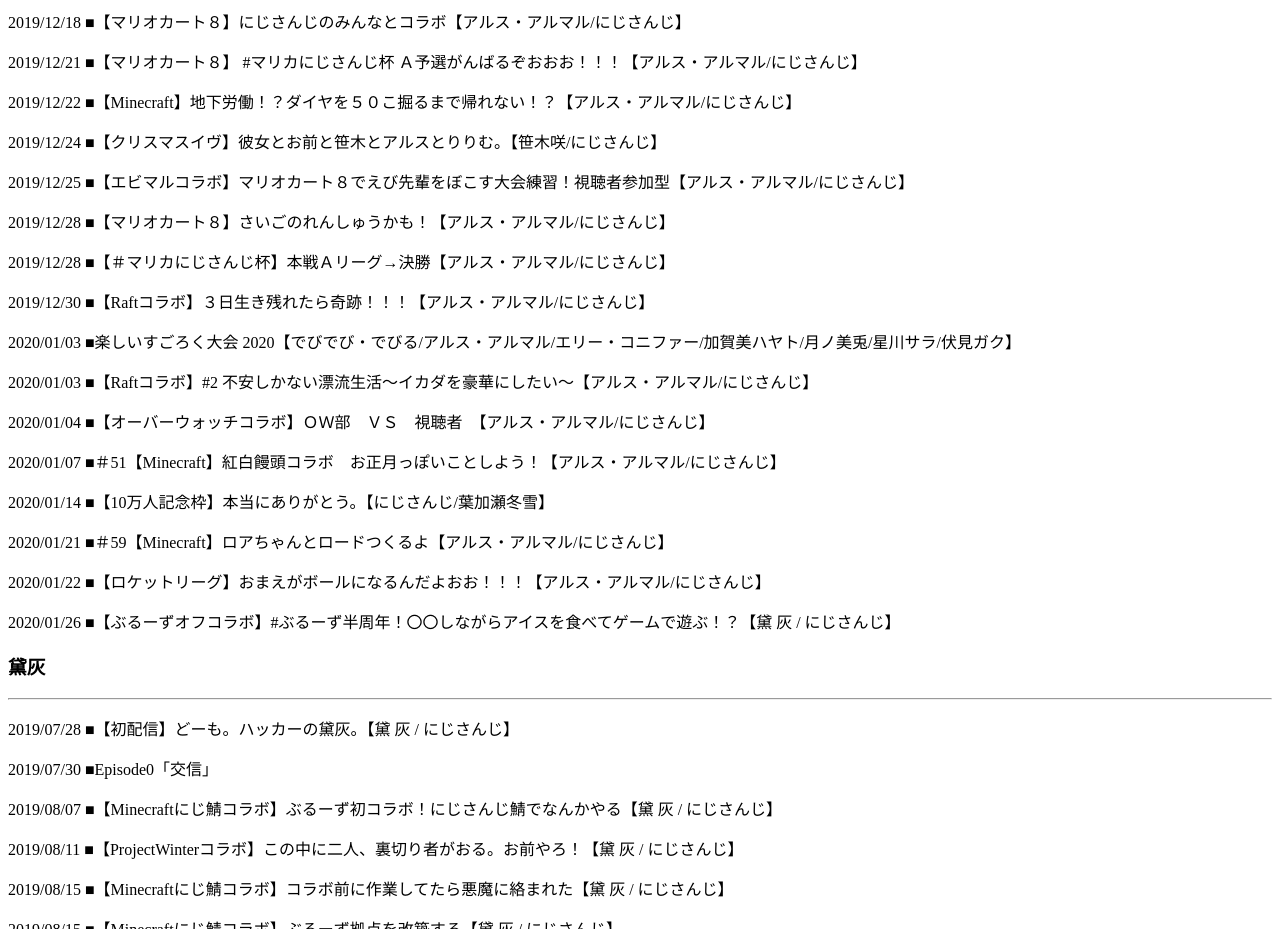
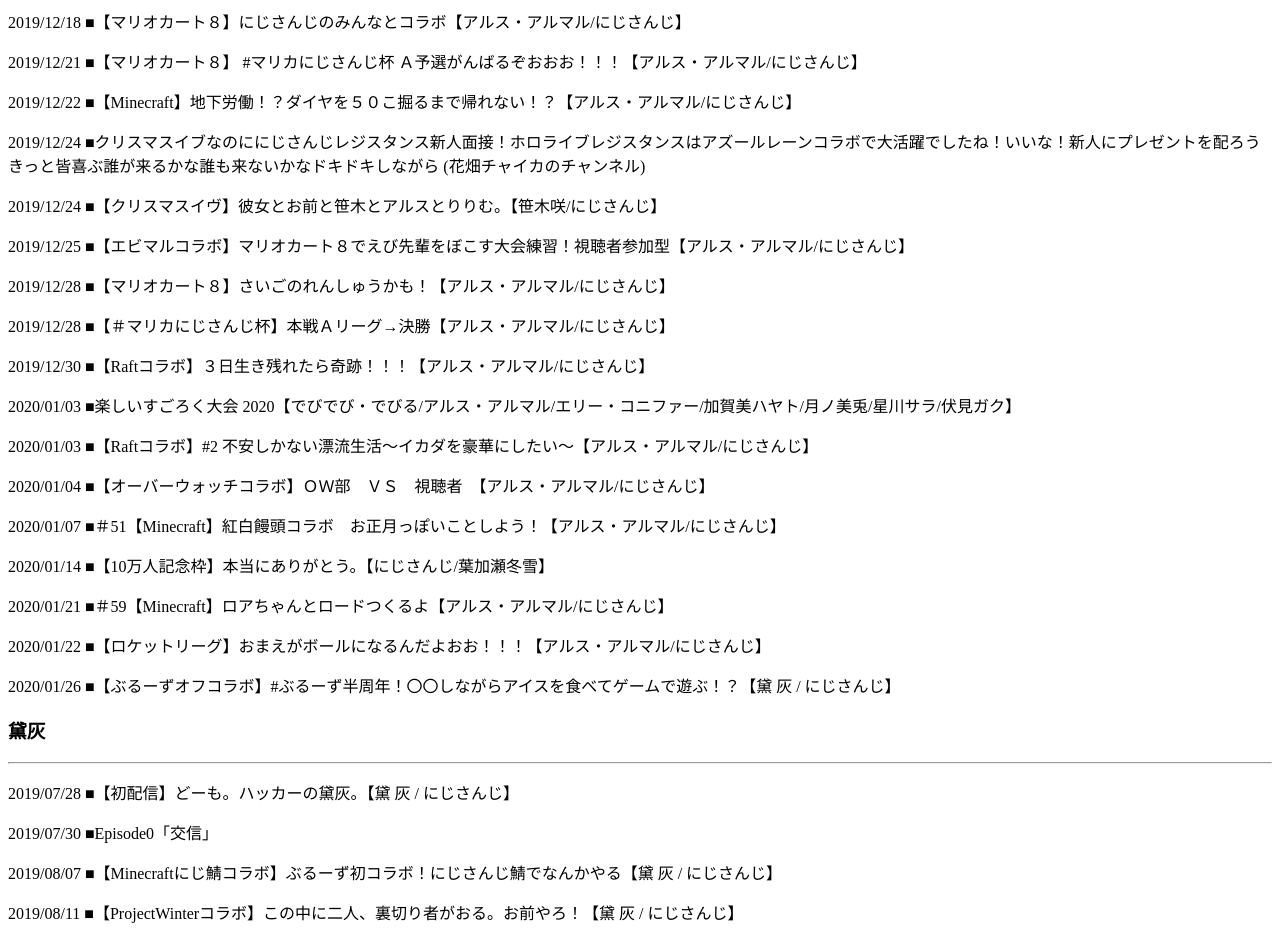
Before and after one commit to ao1415/ao1415.github.io, a plain HTML site: page public/にじさんじ/ぶるーず/半周年記念/index.html in a window 1280 px wide. Shown: the part 7580-8509 px from the top of the page. Drawn offline with Linux system fonts and the light colour scheme.

Commit message:
アルス・アルマルの配信参照を修正

```diff
--- a/public/にじさんじ/ぶるーず/半周年記念/index.html
+++ b/public/にじさんじ/ぶるーず/半周年記念/index.html
@@ -404,6 +404,7 @@
     <p>2019/12/18 ■【マリオカート８】にじさんじのみんなとコラボ【アルス・アルマル/にじさんじ】</p>
     <p>2019/12/21 ■【マリオカート８】 #マリカにじさんじ杯 Ａ予選がんばるぞおおお！！！【アルス・アルマル/にじさんじ】</p>
     <p>2019/12/22 ■【Minecraft】地下労働！？ダイヤを５０こ掘るまで帰れない！？【アルス・アルマル/にじさんじ】</p>
+    <p>2019/12/24 ■クリスマスイブなのににじさんじレジスタンス新人面接！ホロライブレジスタンスはアズールレーンコラボで大活躍でしたね！いいな！新人にプレゼントを配ろうきっと皆喜ぶ誰が来るかな誰も来ないかなドキドキしながら (花畑チャイカのチャンネル)</p>
     <p>2019/12/24 ■【クリスマスイヴ】彼女とお前と笹木とアルスとりりむ。【笹木咲/にじさんじ】</p>
     <p>2019/12/25 ■【エビマルコラボ】マリオカート８でえび先輩をぼこす大会練習！視聴者参加型【アルス・アルマル/にじさんじ】</p>
     <p>2019/12/28 ■【マリオカート８】さいごのれんしゅうかも！【アルス・アルマル/にじさんじ】</p>
```
